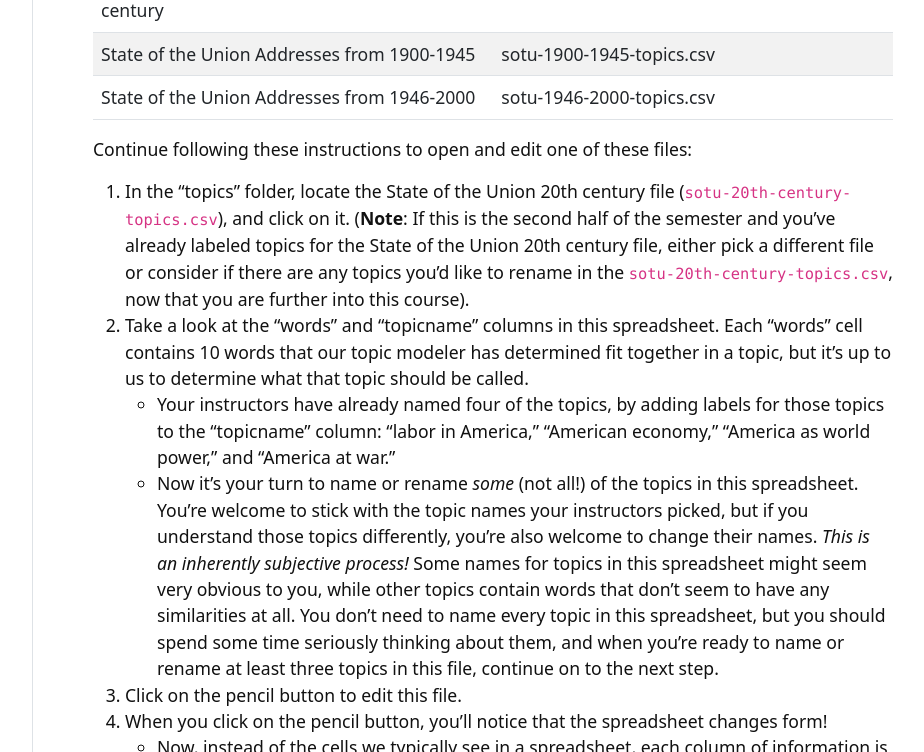
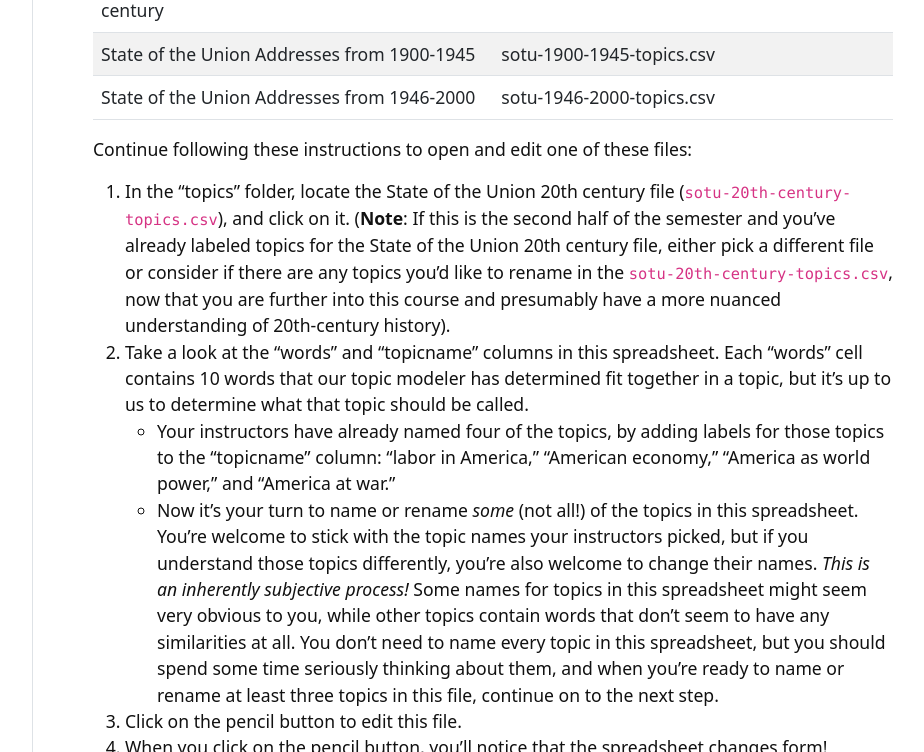
Before and after one commit to learn-static/hist-320, a Jekyll site: the page built from content/05-topic-modeling.md, in a window 1280 px wide and 900 px high, scrolled down 7557 px, cut to the strip 0-752 px from the top of the window. Shown: the whole strip, without its empty margins (208-1132 px from the left). Built offline with Jekyll 4.4.1, drawn with Linux system fonts in a browser that asks for light colours.

Commit message:
another content edit

```diff
--- a/content/05-topic-modeling.md
+++ b/content/05-topic-modeling.md
@@ -251,7 +251,7 @@ A description of each spreadsheet and its corresponding filename are listed in t
 
 Continue following these instructions to open and edit one of these files:
 
-1. In the "topics" folder, locate the State of the Union 20th century file (`sotu-20th-century-topics.csv`), and click on it. (**Note**: If this is the second half of the semester and you've already labeled topics for the State of the Union 20th century file, either pick a different file or consider if there are any topics you'd like to rename in the `sotu-20th-century-topics.csv`, now that you are further into this course).
+1. In the "topics" folder, locate the State of the Union 20th century file (`sotu-20th-century-topics.csv`), and click on it. (**Note**: If this is the second half of the semester and you've already labeled topics for the State of the Union 20th century file, either pick a different file or consider if there are any topics you'd like to rename in the `sotu-20th-century-topics.csv`, now that you are further into this course and presumably have a more nuanced understanding of 20th-century history).
 2. Take a look at the "words" and "topicname" columns in this spreadsheet. Each "words" cell contains 10 words that our topic modeler has determined fit together in a topic, but it's up to us to determine what that topic should be called.
     - Your instructors have already named four of the topics, by adding labels for those topics to the "topicname" column: "labor in America," "American economy," "America as world power," and "America at war."
     - Now it's your turn to name or rename *some* (not all!) of the topics in this spreadsheet. You're welcome to stick with the topic names your instructors picked, but if you understand those topics differently, you're also welcome to change their names. *This is an inherently subjective process!* Some names for topics in this spreadsheet might seem very obvious to you, while other topics contain words that don't seem to have any similarities at all. You don't need to name every topic in this spreadsheet, but you should spend some time seriously thinking about them, and when you're ready to name or rename at least three topics in this file, continue on to the next step.
```
